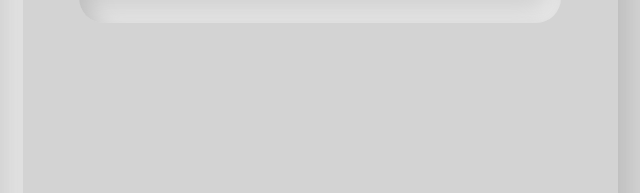
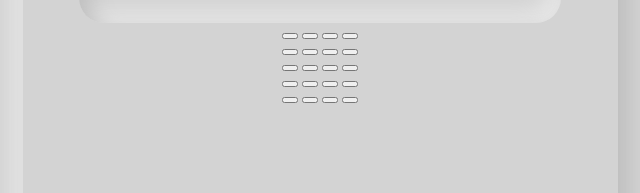
Before and after one commit to kindnemo/Calculator, a plain HTML site: page index.html in a window 1280 px wide. Shown: the part 212-405 px from the top of the page, 320-960 px from the left. Drawn offline with Linux system fonts and the light colour scheme.

Commit message:
Adds the structural divs for buttons

```diff
--- a/index.html
+++ b/index.html
@@ -29,8 +29,41 @@
             <h2 class="result" id="answer"></h2>
         </div>
 
-        <div id="btndiv">
+        <div id="btn-cont">
+            <div class="btn-div">
+                <button class="key funct"></button>
+                <button class="key funct"></button>
+                <button class="key funct"></button>
+                <button class="key funct"></button>
+            </div>   <!-- 1st row-->
 
+            <div class="btn-div">
+                <button class="key num"></button>
+                <button class="key num"></button>
+                <button class="key num"></button>
+                <button class="key funct"></button>
+            </div>   <!-- 2nd row-->
+
+            <div class="btn-div">
+                <button class="key num"></button>
+                <button class="key num"></button>
+                <button class="key num"></button>
+                <button class="key funct"></button>
+            </div>   <!-- 3rd row-->
+
+            <div class="btn-div">
+                <button class="key num"></button>
+                <button class="key num"></button>
+                <button class="key num"></button>
+                <button class="key funct"></button>
+            </div>   <!-- 4th row-->
+
+            <div class="btn-div">
+                <button class="key num"></button>
+                <button class="key num"></button>
+                <button class="key num"></button>
+                <button class="key funct"></button>
+            </div>   <!-- 5th row-->
         </div>
     </div>
 </body>
```
Also changed, not shown: style.css (line endings or trailing spaces).
